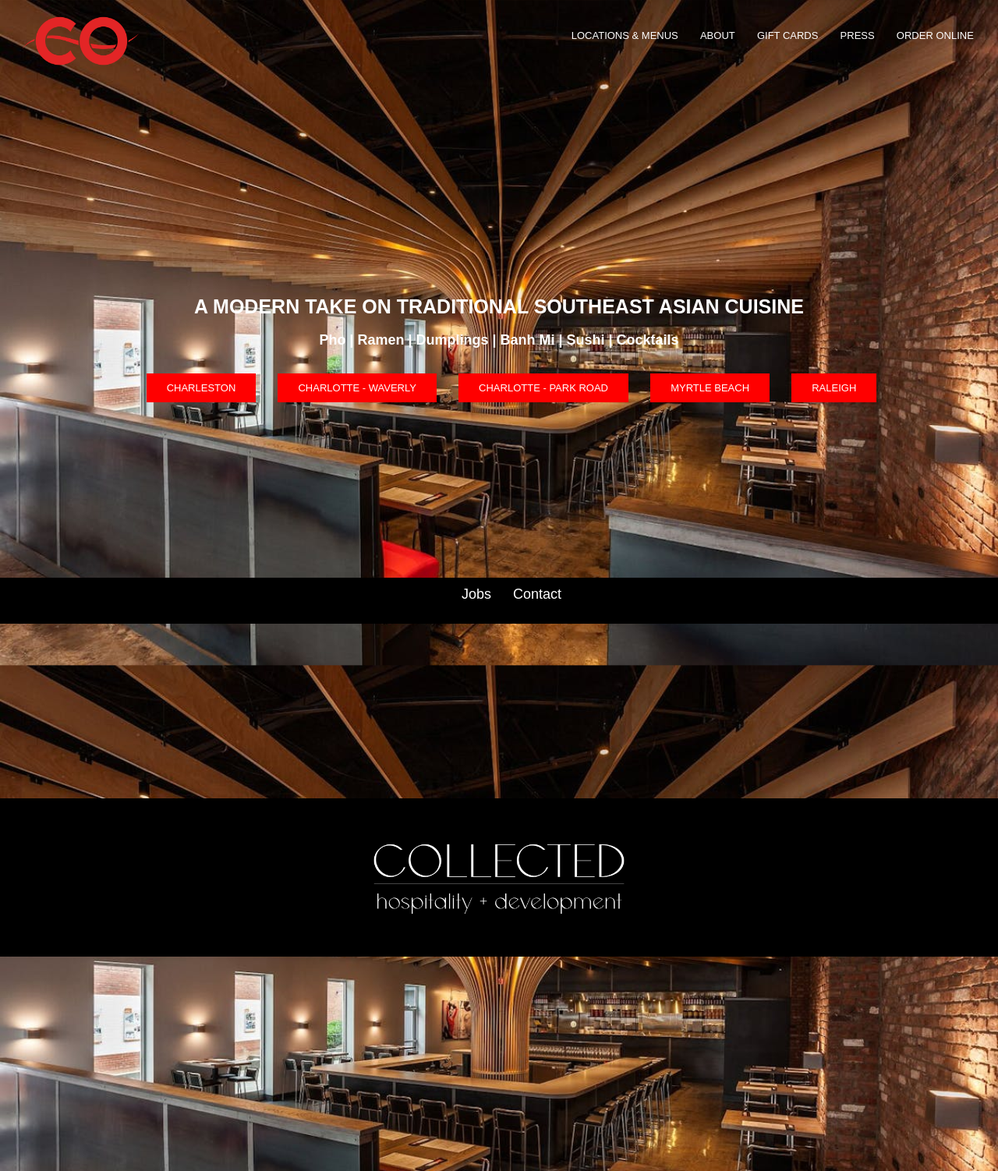
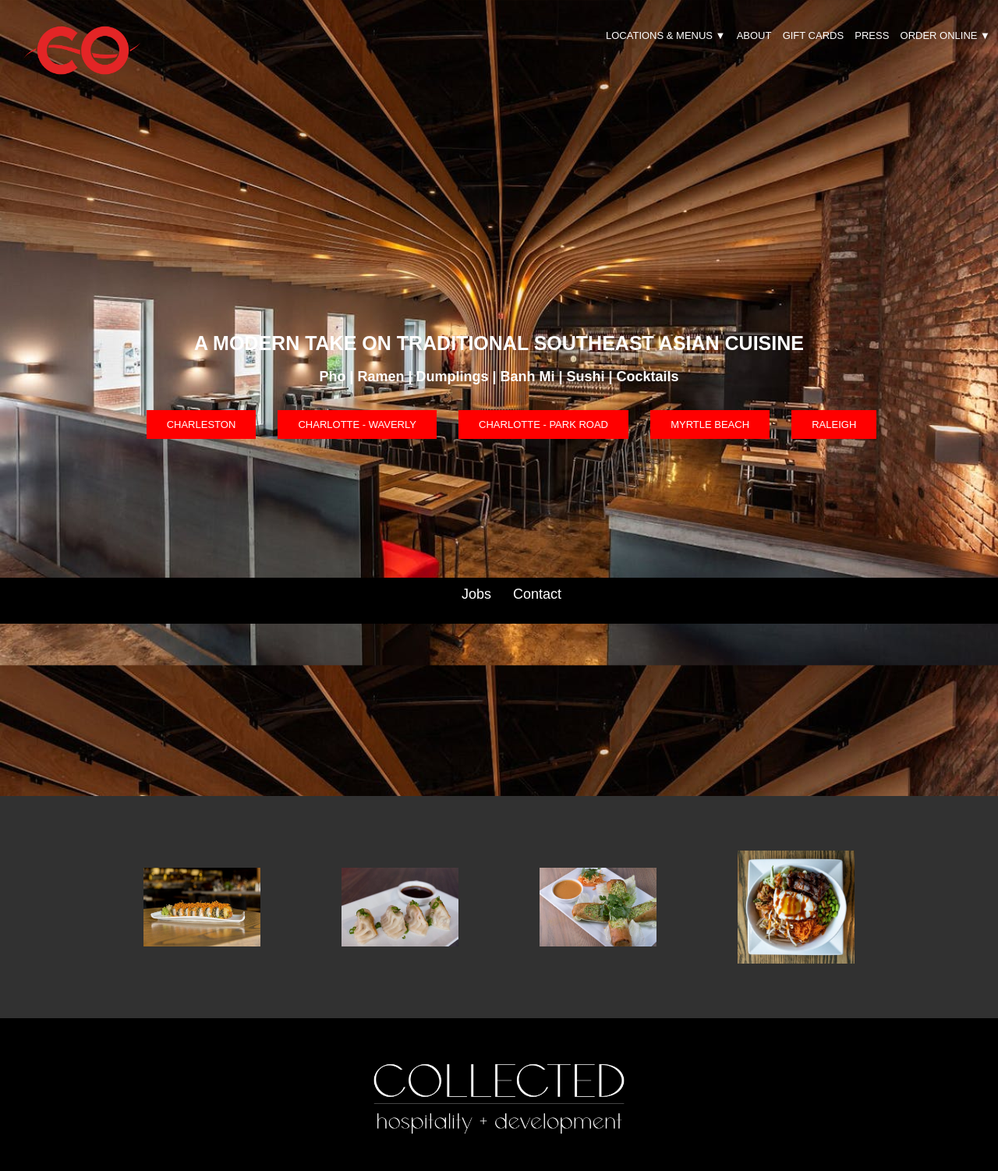
Before and after one commit to OwentFunk04/BootstrapGroupProject, a plain HTML site: page HomePage.html in a window 1280 px wide. Shown: the top 1502 px of the page at 78% size. Drawn offline with nearby package versions, Linux system fonts and the light colour scheme.

Commit message:
finished

```diff
--- a/HomePage.html
+++ b/HomePage.html
@@ -7,20 +7,21 @@
         <title>EatAtCoCopy</title>
         <link href="https://cdn.jsdelivr.net/npm/bootstrap@5.3.0/dist/css/bootstrap.min.css" rel="stylesheet" integrity="sha384-9ndCyUaIbzAi2FUVXJi0CjmCapSmO7SnpJef0486qhLnuZ2cdeRhO02iuK6FUUVM" crossorigin="anonymous">
     </head>
-    <body>
-        <section class="header">
-            <nav>
-                <a href="./HomePage.html"><img src="./assets/co.png"></a>
-                <div class="navlinks">
+    <body id="homepage">
+        <section id="header">
+            <header id="navbar" class="navbar">
+                <a id="logo" href="./HomePage.html"><img src="./assets/co.png"></a>
+                <button class="navbar-toggle" onclick="toggleMenu()">☰</button>
+                <nav>
                     <ul>
-                        <li><a href="#">LOCATIONS & MENUS</a></li>
+                        <li><a href="#">LOCATIONS & MENUS ▼</a></li>
                         <li><a href="#">ABOUT</a></li>
                         <li><a href="#">GIFT CARDS</a></li>
                         <li><a href="#">PRESS</a></li>
-                        <li><a href="#">ORDER ONLINE</a></li>
+                        <li><a href="#">ORDER ONLINE ▼     </a></li>
                     </ul>
-                </div>
-            </nav>
+                </nav>
+            </header>
         </section>
         <section class="body">
             <div class="text">
@@ -36,18 +37,23 @@
                     <li><a href="#">RALEIGH</a></li>
                 </ul>
             </div>
+            <div id="instagram">
+                <a id="food1" href="https://www.instagram.com/p/CsBh-tUuayQ/" target="_blank"><img src="./assets/Screenshot 2023-07-15 at 6.33.41 PM.png"></a>
+                <a id="food2" href="https://www.instagram.com/p/CtO1R38OXO2/ target="_blank"><img src="./assets/Screenshot 2023-07-15 at 6.33.47 PM.png"></a>
+                <a id="food3" href="https://www.instagram.com/p/CsbWjusuwbL/" target="_blank"><img src="./assets/Screenshot 2023-07-15 at 6.33.53 PM.png"></a>
+                <a id="food4" href="https://www.instagram.com/p/Cq8CQ5ZuNu9/" target="_blank"><img src="./assets/Screenshot 2023-07-15 at 6.34.12 PM.png"></a>
+
+            </div>
             <div class="collected">
                 <a href="./assets/CLCTD2.webp" target="_blank"><img src="./assets/CLCTD2.webp"</a>
             </div>
-        <script src="https://cdn.jsdelivr.net/npm/@popperjs/core@2.11.8/dist/umd/popper.min.js" integrity="sha384-I7E8VVD/ismYTF4hNIPjVp/Zjvgyol6VFvRkX/vR+Vc4jQkC+hVqc2pM8ODewa9r" crossorigin="anonymous"></script>
-        <script src="https://cdn.jsdelivr.net/npm/bootstrap@5.3.0/dist/js/bootstrap.min.js" integrity="sha384-fbbOQedDUMZZ5KreZpsbe1LCZPVmfTnH7ois6mU1QK+m14rQ1l2bGBq41eYeM/fS" crossorigin="anonymous"></script>
-        <script src="https://cdn.jsdelivr.net/npm/bootstrap@5.3.0/dist/js/bootstrap.bundle.min.js" integrity="sha384-geWF76RCwLtnZ8qwWowPQNguL3RmwHVBC9FhGdlKrxdiJJigb/j/68SIy3Te4Bkz" crossorigin="anonymous"></script>
+            <script src="./assets/script.js"></script>
     </body>
     <footer>
         <section class="footer">
             <ul>
                 <li><a href="#">Jobs</a></li>
-                <li><a href="#">Contact</a></li>
+                <li><a href="./ContactPage.html">Contact</a></li>
             </ul>
         </section>
     </footer>
--- a/assets/main.css
+++ b/assets/main.css
@@ -2,37 +2,94 @@
     margin: 0;
     padding: 0;
 }
-body {
+@media (max-width: 768px) {
+    .navbar nav{
+        display: none;
+    }
+    .navbar-toggle {
+        display: flex;
+    }
+}
+@media (min-width: 768px) and (max-width: 991px) {
+    .navbar-toggle {
+        display: none;
+    }
+    .navbar nav {
+        display: contents;
+    }
+}
+@media (min-width: 992px) {
+    .navbar-toggle {
+        display: none;
+    }
+    .navbar nav {
+        display: contents;
+    }
+}
+.navbar-toggle {
+    margin: 10px 25px 0 0;
+    font-size: larger;
+    color: red;
+    background-color: black;
+    border-color: black;
+}
+#homepage {
     background-image: url("CRSL3.jpeg");
-    /* filter: brightness(.5); */
     background-color: black;
     background-repeat: no-repeat;
     background-attachment: fixed;
-    background-size: cover;
+    background-size: cover ;
 }
-.header img {
+#logo img {
     width: 150px;
     height: auto;
-    margin: 2px 0 0 9px;
+    position:relative;
+    margin: 25px 0 0 30px;
+    transition: width 0.3s ease;
 }
-nav {
-    display: flex;
-    padding: 1.5%;
-    justify-content: space-between;
-    align-items: center;
+#header {
+    height: 150px;
+    transition: height 0.3s ease;
 }
-.navlinks ul li {
+#header.shrink img {
+    width: 60px;
+    height: auto;
+    position:relative;
+    margin: 7px 0 0 30px;
+    padding: 0;
+}
+#header.shrink {
+    position: fixed;
+    height: 60px;
+    background-color: black;
+    /* padding: 30px; */
+    width: 100%;
+}
+#header.shrink .navbar nav {
+    margin: 2px 10px 0 0;
+}
+.navbar ul li a {
+      color: white;
+      font-size: 13px;
+      font-family: sans-serif;
+      font-weight: lighter;
+      text-decoration: none;
+}
+.navbar nav{
+    width: 100%;
+    text-align: right;
+    padding: 0;
+    margin-top: 10px;
+    position: fixed;
+    transition: margin-top 1s ease;
+}
+.navbar ul {
     list-style: none;
+  }
+
+.navbar li {
     display: inline-block;
-    padding: 8px 12px;
-    position: relative;
-}
-.navlinks ul li a {
-    color: white;
-    font-size: 13px;
-    font-family: sans-serif;
-    font-weight: lighter;
-    text-decoration: none;
+    margin-right: 10px;
 }
 .body{
     text-align: center;
@@ -42,7 +99,7 @@ nav {
     list-style: none;
     display: inline-block;
     padding: 8px 12px;
-    position: relative;
+    position: static;
 }
 .bodylinks ul li a {
     color: white;
@@ -54,7 +111,6 @@ nav {
     border: 1px solid red;
     background: red;
     padding: 8px 25px;
-    position: relative;
     cursor: pointer;
 }
 .bodylinks ul li a:hover {
@@ -98,18 +154,36 @@ nav {
     font-weight: lighter;
     text-decoration: none;
 }
+#instagram {
+    margin-top: 450px;
+    height: auto;
+    background-color: rgb(49, 49, 49);
+}
+#instagram a {
+    padding: 50px;
+}
+#instagram a img {
+    display: inline-block;
+    max-width: 100%;
+    max-height: 100%;
+    height: auto;
+    width: 150px;
+    position: relative;
+    margin: 70px 0 70px 0;
+    justify-content: space-between;
+    align-items: center;
+}
 .collected {
-    position: relative;
-    left: 0;
-    bottom: 0;
+    position: absolute;
     width: 100%;
     background-color: black;
-    margin: 500px 0 0 0;
+    /* bottom: 0px; */
+    /* margin: 500px 0 0 0; */
 }
 
 .collected img {
     width: 350px;
     height: auto;
     background-color: black;
-    margin: 50px 0 50px 0;
+    margin: 50px 0 75px 0;
 }
--- /dev/null
+++ b/assets/script.js
@@ -0,0 +1,10 @@
+window.addEventListener('scroll', function() {
+  var header = document.getElementById('header');
+  var distanceFromTop = window.pageYOffset || document.documentElement.scrollTop;
+
+  if (distanceFromTop > 30) {
+    header.classList.add('shrink');
+  } else {
+    header.classList.remove('shrink');
+  }
+});
```
Also changed, not shown: assets/Screenshot 2023-07-15 at 6.33.41 PM.png (added), assets/Screenshot 2023-07-15 at 6.33.47 PM.png (added), assets/Screenshot 2023-07-15 at 6.33.53 PM.png (added), assets/Screenshot 2023-07-15 at 6.34.12 PM.png (added), 1 other file.
